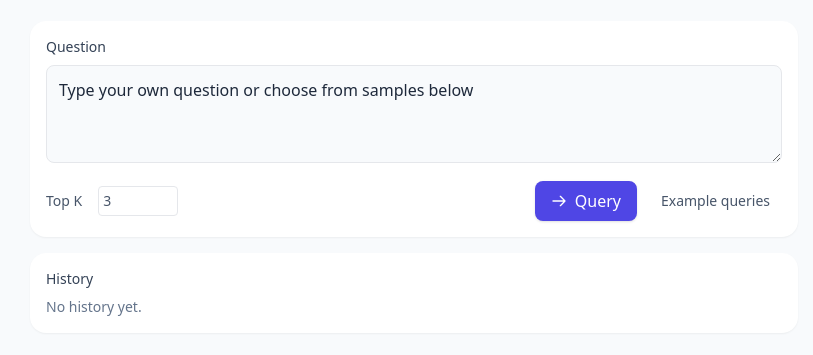
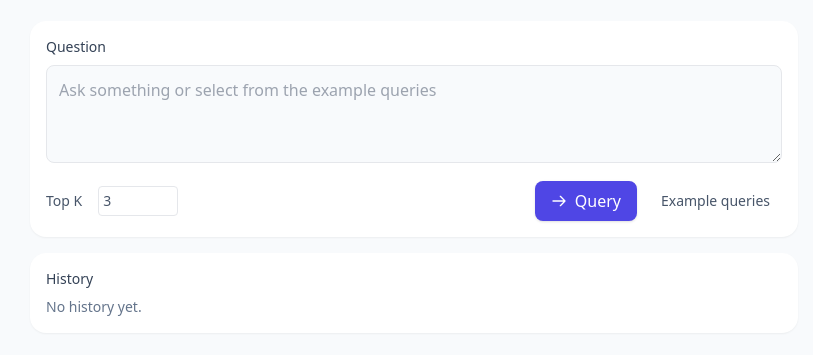
Before and after one commit to Brassin/legal-rag, a plain HTML site: page index.html in a window 1280 px wide. Shown: the part 59-414 px from the top of the page, without its empty margins (226-1039 px from the left). Drawn offline with nearby package versions, Linux system fonts and the light colour scheme.

Commit message:
Update textarea placeholder text for clarity

```diff
--- a/index.html
+++ b/index.html
@@ -64,10 +64,8 @@
             id="query"
             rows="3"
             class="mt-2 w-full p-3 border rounded-lg bg-slate-50"
-            placeholder="Ask something..."
-          >
-Type your own question or choose from samples below</textarea
-          >
+            placeholder="Ask something or select from the example queries"
+          ></textarea>
 
           <div class="mt-3 flex items-center gap-3">
             <label class="flex items-center gap-2 text-sm text-slate-600"
```
